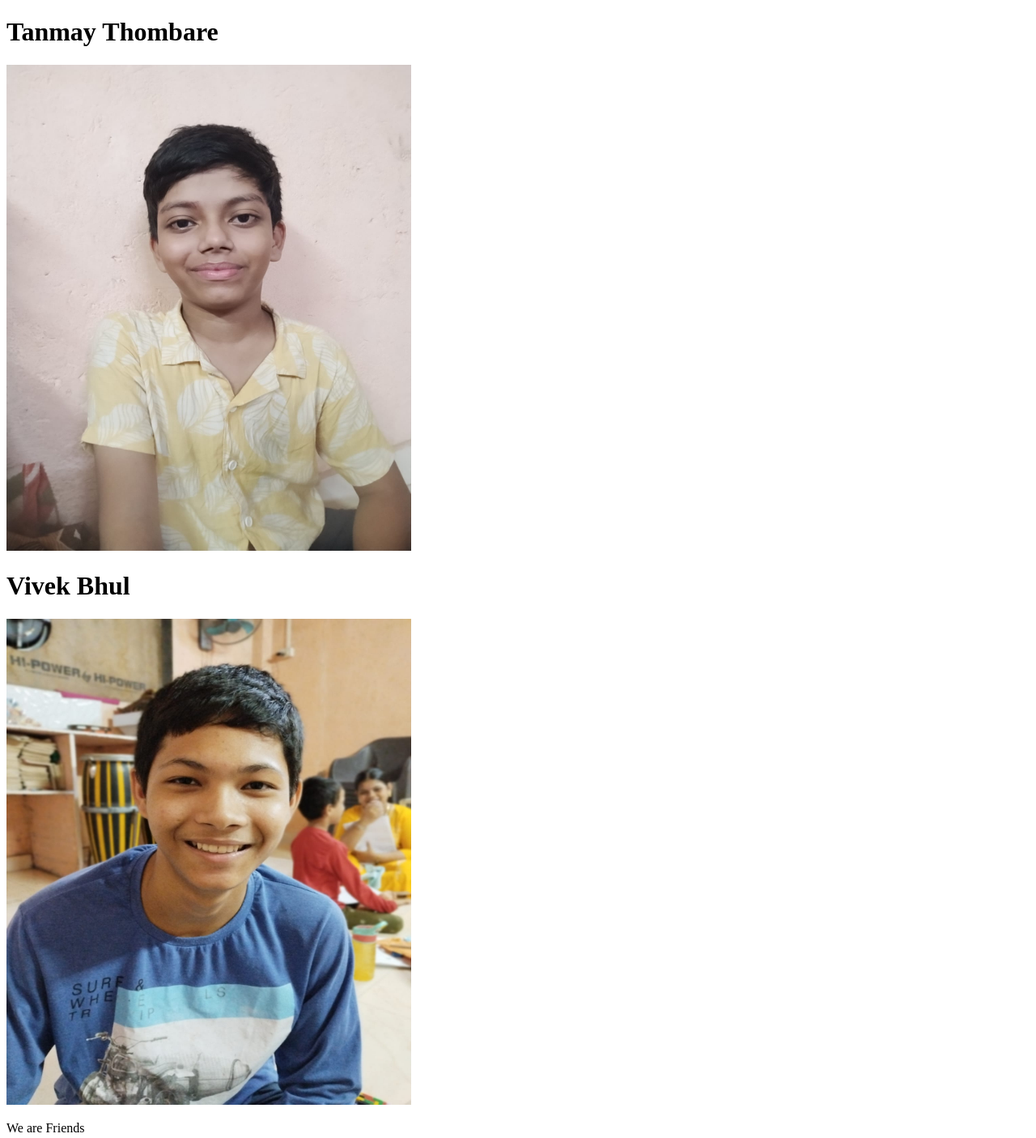
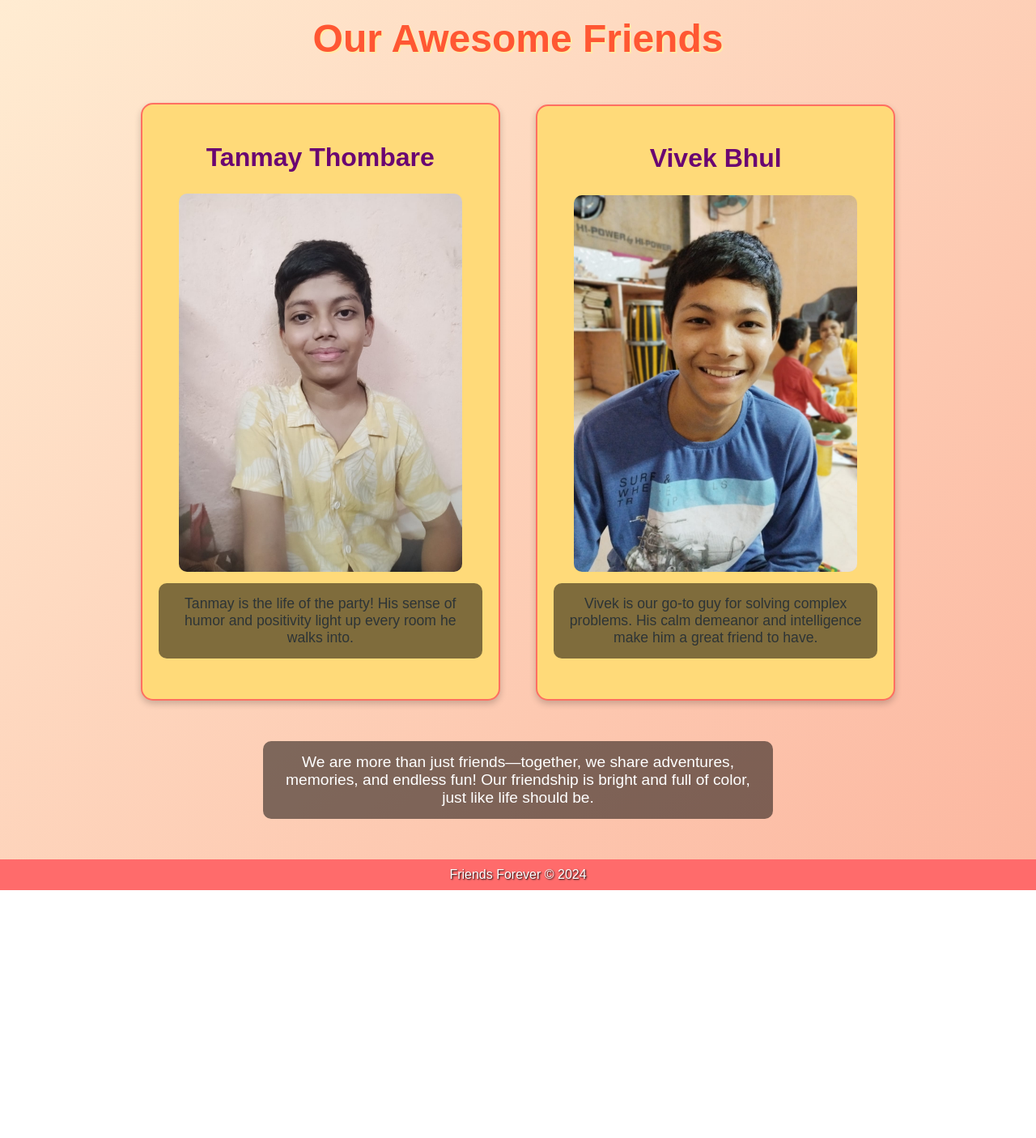
Before and after one commit to MukeshBharati/Friends, a plain HTML site: page index.html in a window 1280 px wide. Shown: the whole page at 81% size. After the commit the page ends 1099 px from the top, so only its background shows below. Drawn offline with Linux system fonts and the light colour scheme.

Commit message:
updated looks

```diff
--- a/index.html
+++ b/index.html
@@ -4,22 +4,95 @@
     <meta charset="UTF-8">
     <meta name="viewport" content="width=device-width, initial-scale=1.0">
     <title>Friends</title>
+    <style>
+        body {
+            font-family: 'Arial', sans-serif;
+            background: linear-gradient(135deg, #ffecd2, #fcb69f); /* Colorful gradient background */
+            margin: 0;
+            padding: 0;
+            text-align: center;
+            color: #333;
+        }
+
+        h1 {
+            font-size: 3em;
+            color: #ff5733; /* Bright red-orange for the main title */
+            margin-top: 20px;
+            text-shadow: 2px 2px #ffeaa7; /* Light shadow for title */
+        }
+
+        p {
+            font-size: 1.2em;
+            color: #fff;
+            margin: 30px auto;
+            max-width: 600px;
+            background-color: rgba(0, 0, 0, 0.5); /* Transparent dark background for the text */
+            padding: 15px;
+            border-radius: 10px;
+        }
+
+        .friend-container {
+            display: inline-block;
+            margin: 20px;
+            padding: 20px;
+            border: 2px solid #ff6f61; /* Soft red border */
+            border-radius: 15px;
+            background-color: #ffda79; /* Light yellow background */
+            box-shadow: 0 4px 8px rgba(0, 0, 0, 0.2); /* Shadow for 3D effect */
+            width: 400px;
+        }
+
+        .friend-container img {
+            border-radius: 10px;
+            width: 100%;
+            height: auto;
+            max-width: 350px;
+        }
+
+        .friend-container h2 {
+            color: #6a0572; /* Vibrant purple color for friend names */
+            font-size: 2em;
+        }
+
+        .friend-container p {
+            color: #2d3436;
+            font-size: 1.1em;
+            margin-top: 10px;
+        }
+
+        footer {
+            margin-top: 50px;
+            padding: 10px;
+            background-color: #ff6b6b; /* Coral background for footer */
+            color: white;
+            font-size: 1em;
+            text-shadow: 1px 1px 2px #000;
+        }
+    </style>
 </head>
 <body>
-    <h1>
-        Tanmay Thombare
-    </h1>
-    <img  src="Tanmay_pic.jpg" width="500" height="600">
 
+    <h1>Our Awesome Friends</h1>
 
+    <div class="friend-container">
+        <h2>Tanmay Thombare</h2>
+        <img src="Tanmay_pic.jpg" alt="Tanmay's Picture">
+        <p>Tanmay is the life of the party! His sense of humor and positivity light up every room he walks into.</p>
+    </div>
 
-    <h1>
-        Vivek Bhul
-    </h1>
-    <img src="Vivek_pic.jpg" width="500" height="600">
+    <div class="friend-container">
+        <h2>Vivek Bhul</h2>
+        <img src="Vivek_pic.jpg" alt="Vivek's Picture">
+        <p>Vivek is our go-to guy for solving complex problems. His calm demeanor and intelligence make him a great friend to have.</p>
+    </div>
 
     <p>
-        We are Friends
+        We are more than just friends—together, we share adventures, memories, and endless fun! Our friendship is bright and full of color, just like life should be.
     </p>
+
+    <footer>
+        Friends Forever &copy; 2024
+    </footer>
+
 </body>
 </html>
```
